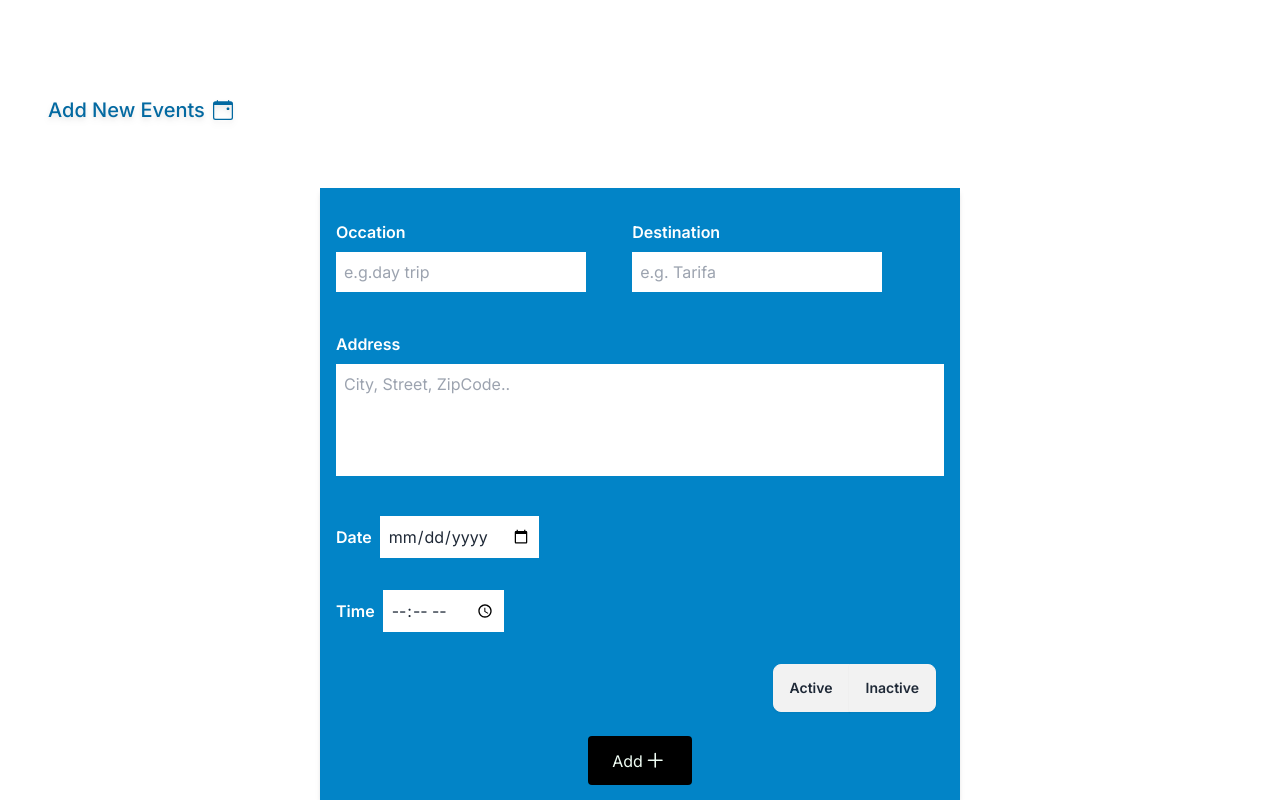
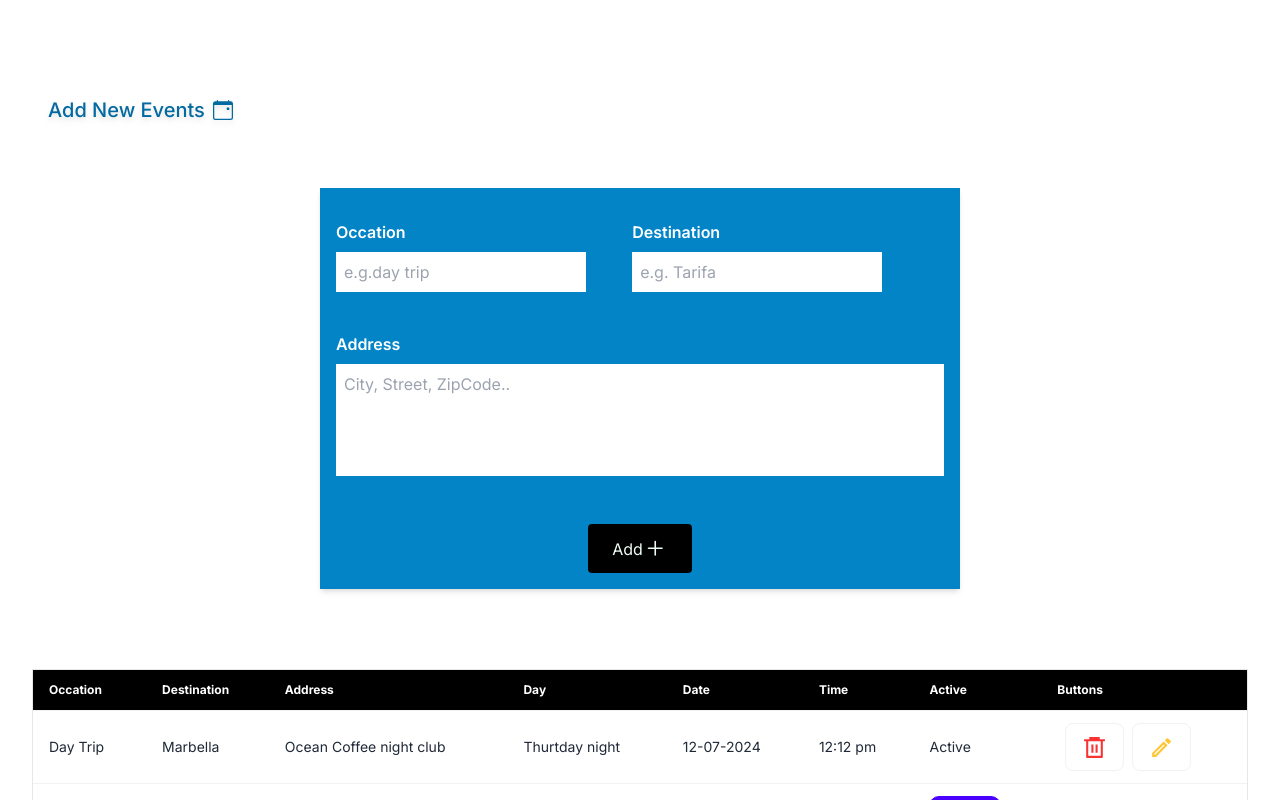
Before and after one commit to juditanita/management-system, a Next.js app: page /admin in a window 1280 px wide. Both pictures are taken after a click on the element "Add New Events". Shown: the top 800 px of the page. Built offline with nearby package versions, Linux system fonts and the light colour scheme.

Commit message:
turn off radiobtns and date,time until the database set up

```diff
--- a/src/components/Form.jsx
+++ b/src/components/Form.jsx
@@ -56,7 +56,7 @@ const Form = () => {
       ></textarea>
     </div>
     <div className="flex justify-between flex-wrap">
-      <div className="flex  items-center  gap-2 p-4 pl-0 w-full">
+      {/* <div className="flex  items-center  gap-2 p-4 pl-0 w-full">
         <label htmlFor="destination">Date</label>
         <input
           id="destination"
@@ -78,9 +78,9 @@ const Form = () => {
           className="p-2 text-base  focus:outline-none"
           onChange={setFormData}
         />
-      </div>
+      </div> */}
 
-      <div className="join mt-4 ml-auto mr-2">
+      {/* <div className="join mt-4 ml-auto mr-2">
         <input
           className="join-item btn"
           type="radio"
@@ -95,7 +95,7 @@ const Form = () => {
           aria-label="Inactive"
           onChange={setFormData}
         />
-      </div>
+      </div> */}
     </div>
     <div className="grid place-content-evenly">
 
```
Also changed, not shown: src/models/event.js (renamed from src/models/events.js).
